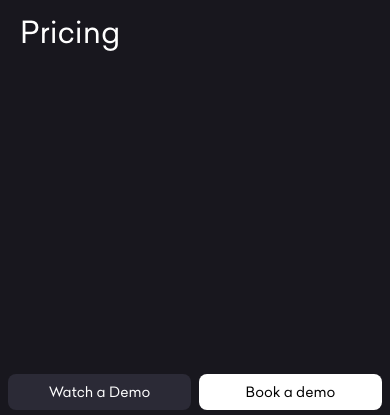
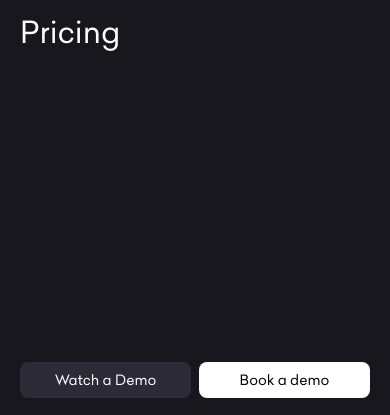
Before and after one commit to Mohamed-17/fincent-online-bookkeeping, a Next.js app: page / in a window 390 px wide. Both pictures are taken after a click on the button "Menu". Shown: the part 426-841 px from the top of the page. Built offline with nearby package versions, Linux system fonts and the light colour scheme; no server answers.

Commit message:
responsive header

```diff
--- a/components/header/MobileMenu.tsx
+++ b/components/header/MobileMenu.tsx
@@ -43,7 +43,7 @@ function MobileMenu() {
               ease: easeInOut,
               layout: { duration: 0.25 },
             }}
-            className="p-5 absolute top-17 space-y-5 left-0 w-full h-[calc(100vh-68px)] bg-main-bg"
+            className="flex flex-col p-5 absolute top-17 space-y-5 left-0 w-full h-[calc(100vh-68px)] bg-main-bg overflow-y-scroll"
           >
             <Accordion type="single" collapsible>
               <AccordionItem value="item-1">
@@ -137,7 +137,7 @@ function MobileMenu() {
             <Link href={"/pricing"} className="text-3xl text-white ">
               Pricing
             </Link>
-            <div className=" flex items-center justify-center gap-2 w-full absolute bottom-2 left-0 px-2">
+            <div className=" flex  items-end justify-center gap-2 w-full flex-1">
               <div className="flex-1">
                 <Button className=" bg-bg-second-purple text-white w-full">
                   Watch a Demo
```
